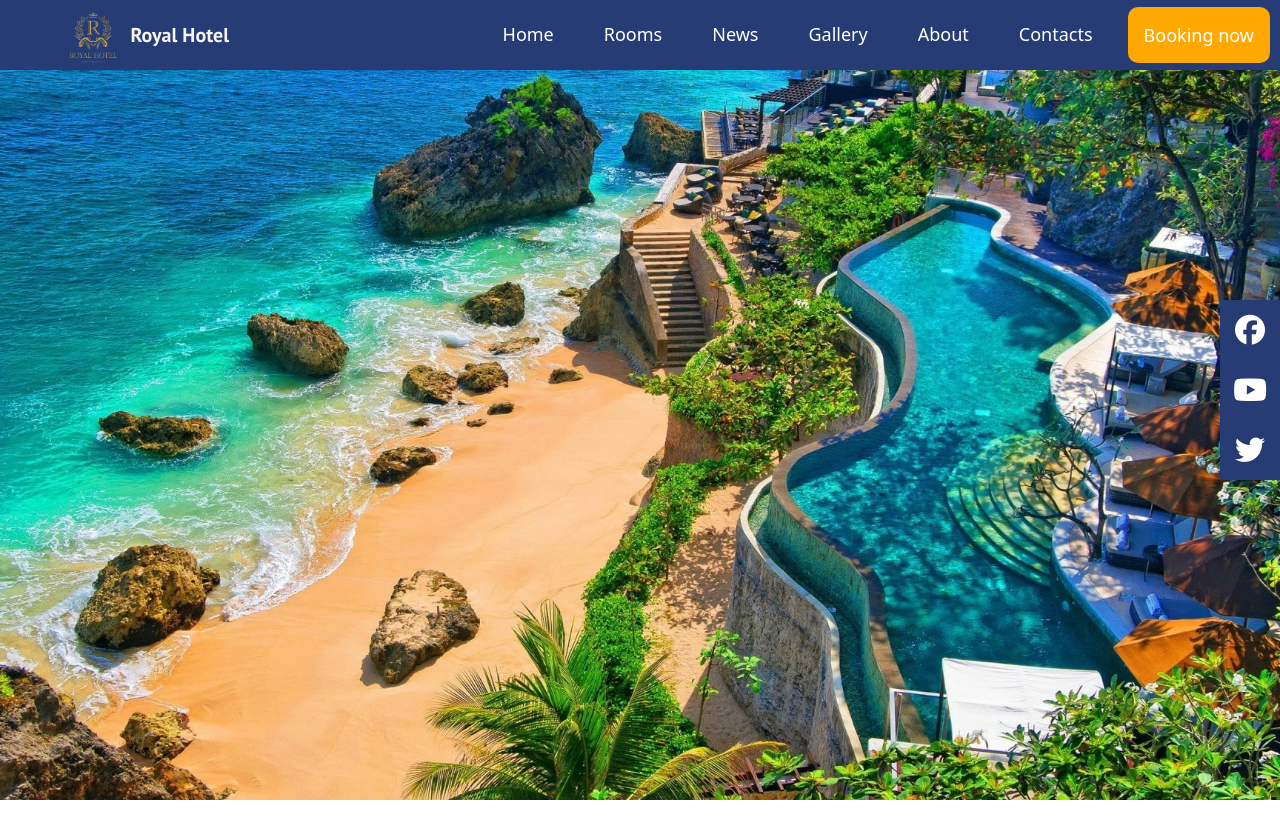
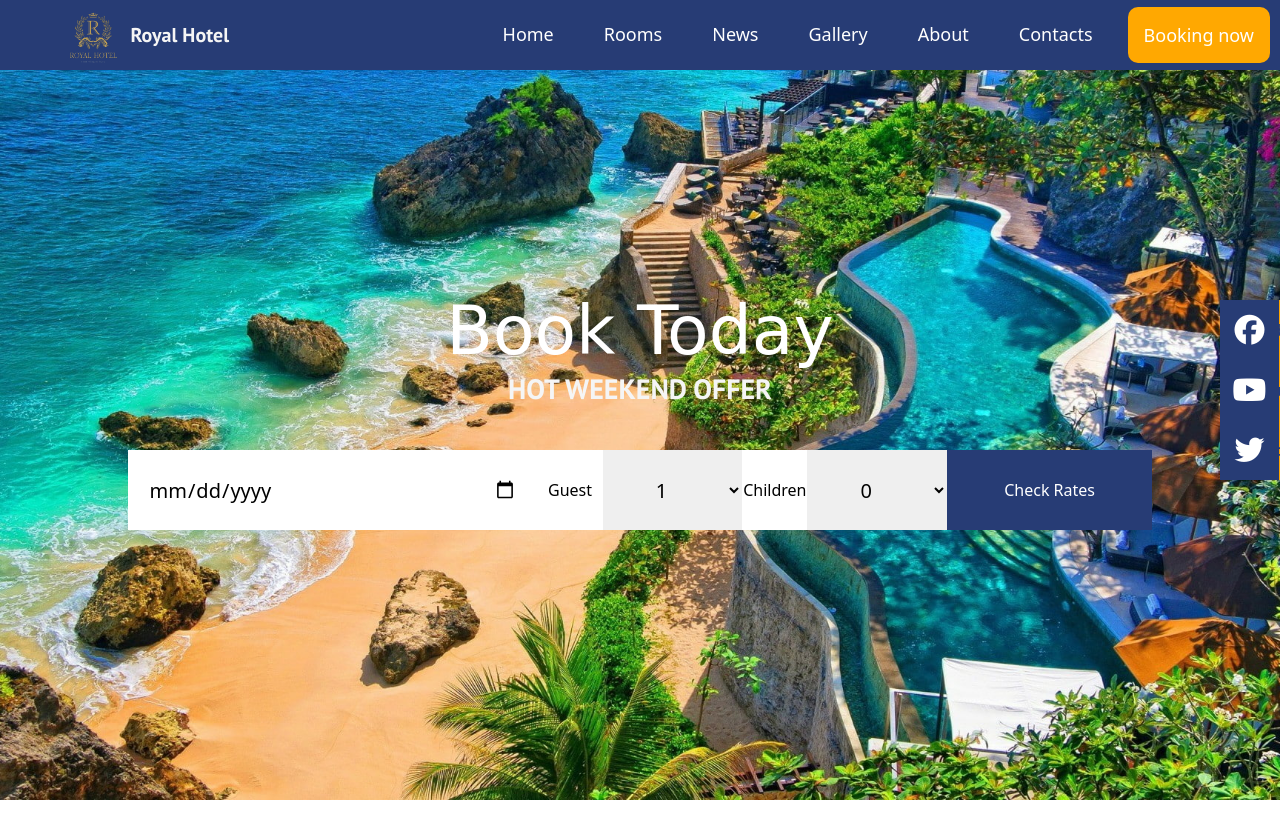
Before and after one commit to Yashenf/Royal_hotel_html_css, a plain HTML site: page index.html in a window 1280 px wide. Shown: the top 838 px of the page. Drawn offline with Linux system fonts and the light colour scheme; a web font is replaced by a local one.

Commit message:
inpmented some features

```diff
--- a/css/style.css
+++ b/css/style.css
@@ -1,7 +1,9 @@
 @import url('https://fonts.googleapis.com/css2?family=PT+Sans:wght@700&family=Roboto&family=Rubik:wght@700&family=Ubuntu:wght@700&display=swap');
+@import url('https://fonts.googleapis.com/css2?family=Solitreo&display=swap');
 * {
     padding: 0;
     margin: 0;
+    overflow-x: visible;
     font-family: 'Noto Sans', sans-serif;
 }
 
@@ -11,11 +13,12 @@
     top: 300px;
     right: 0;
     width: 60px;
-    height: 180px;
+    height: auto;
+    z-index: 5;
 }
 
 .social-inner{
-    width: 100%;
+    width: 98%;
     height: 60px;
     z-index: 2;
     position: relative;
@@ -70,6 +73,10 @@
     background-repeat: no-repeat;
     background-size: cover;
     background-position: center;
+    display: flex;
+    flex-direction: column;
+    align-items: center;
+    justify-content: center;
 }
 
 /* end home page*/
@@ -81,6 +88,7 @@ nav {
     background-color: #273c75;
     display: flex;
     position: fixed;
+    top: 0;
 }
 
 .logo {
@@ -151,3 +159,107 @@ nav {
 }
 
 /* end navigation bar*/
+
+/*center cection styles*/
+.center-cection{
+    width: 98%;
+    height: 150px;
+    display: flex;
+    flex-direction: column;
+    justify-content: center;
+
+}
+.book-today-text{
+    width: 100%;
+    height: auto;
+    text-align: center;
+    font-size: 68px;
+    color: white;
+    font-family: 'Solitreo', cursive;
+}
+.hot-weekend-text{
+    width: 100%;
+    height: 30px;
+    font-size: 28px;
+    color: whitesmoke;
+    text-align: center;
+    font-family: 'PT Sans', sans-serif;
+}
+
+/*check booking styles*/
+.check-booking-outer{
+    width: 100%;
+    height: 80px;
+    margin-top: 30px;
+    display: flex;
+    align-items: center;
+    justify-content: center;
+}
+
+.check-booking-inner{
+    width: 80%;
+    height: 100%;
+    display: flex;
+    background-color: white;
+}
+
+.booking-inner-box{
+    width: 20%;
+    height: 100%;
+    display: flex;
+    align-items: center;
+    justify-content: center;
+}
+
+.booking-inner-box:first-child{
+    width: 40%;
+    /*display: flex;*/
+}
+
+.booking-inner-box>input[type=date],
+.booking-inner-box>select{
+    width: 90%;
+    height: 100%;
+    font-size: 20px;
+    outline: none;
+    border: none;
+}
+
+.booking-inner-box>input[type=date]:focus,
+.booking-inner-box>select:focus{
+    outline: none;
+    border: none;
+}
+
+.guest-text,
+.chilren-text{
+    flex: 1;
+    height: 100%;
+    display: flex;
+    align-items: center;
+    justify-content: center;
+}
+
+.booking-inner-box>select{
+    flex: 2;
+    height: 100%;
+    text-align: center;
+    padding-right: 10px;
+}
+
+.check-rate-btn{
+    width: 100%;
+    height: 100%;
+    border: none;
+    background-color: #273c75;
+    color: white;
+    cursor: pointer;
+    font-size: 16px;
+}
+
+.check-rate-btn:hover{
+    background-color: #ffa801;
+    color: #273c75;
+}
+/*check booking styles*/
+/*center cection styles*/
--- a/index.html
+++ b/index.html
@@ -37,6 +37,19 @@
                 Linkdin
             </div>
         </div>
+        <!--Start of Tawk.to Script-->
+        <script type="text/javascript">
+            var Tawk_API=Tawk_API||{}, Tawk_LoadStart=new Date();
+            (function(){
+                var s1=document.createElement("script"),s0=document.getElementsByTagName("script")[0];
+                s1.async=true;
+                s1.src='https://embed.tawk.to/63e14427474251287911d0dc/1gojv4ffb';
+                s1.charset='UTF-8';
+                s1.setAttribute('crossorigin','*');
+                s0.parentNode.insertBefore(s1,s0);
+            })();
+        </script>
+        <!--End of Tawk.to Script-->
     </div>
     <!--socil icons-->
     <!--start home-->
@@ -58,6 +71,47 @@
                     </ul>
                 </nav>
             <!--navigation bar-->
+            <div class="center-cection">
+                <div class="book-today-text">Book Today</div>
+                <div class="hot-weekend-text">HOT WEEKEND OFFER</div>
+            </div>
+
+            <div class="check-booking-outer">
+                <div class="check-booking-inner">
+                    <div class="booking-inner-box">
+                        <input type="date" name="" id="">
+                    </div>
+                    <div class="booking-inner-box">
+                        <div class="guest-text">Guest</div>
+                        <select name="">
+                            <option value="#">1</option>
+                            <option value="#">2</option>
+                            <option value="#">3</option>
+                            <option value="#">4</option>
+                            <option value="#">5</option>
+                            <option value="#">6</option>
+                            <option value="#">7</option>
+                        </select>
+                    </div>
+                    <div class="booking-inner-box">
+                        <div class="chilren-text">Children</div>
+                        <select name="">
+                            <option value="#">0</option>
+                            <option value="#">1</option>
+                            <option value="#">2</option>
+                            <option value="#">3</option>
+                            <option value="#">4</option>
+                            <option value="#">5</option>
+                            <option value="#">6</option>
+                            <option value="#">7</option>
+                        </select>
+                    </div>
+                    <div class="booking-inner-box">
+                        <input type="submit" value="Check Rates" class="check-rate-btn">
+                    </div>
+                </div>
+            </div>
+
         </div>
     <!--end home-->
 </body>
```
